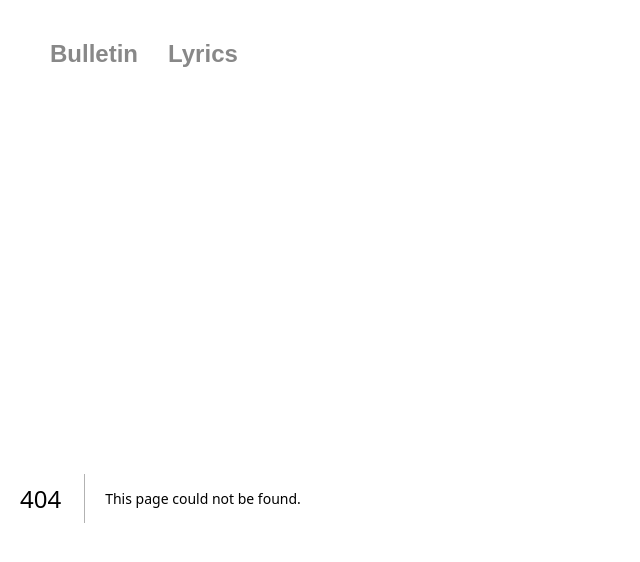
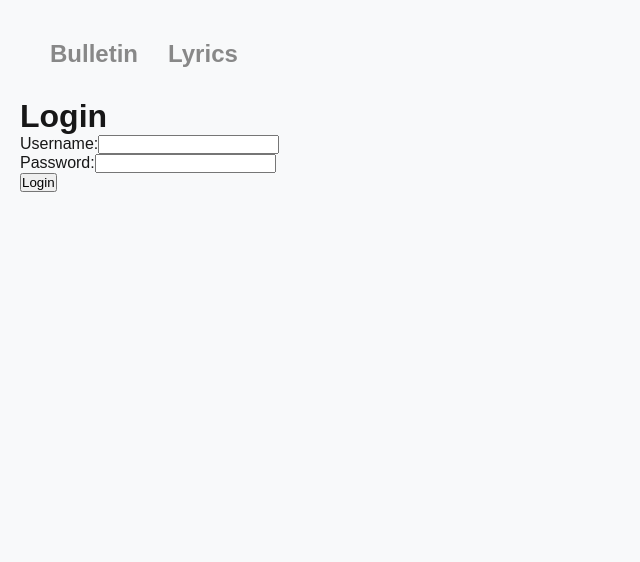
Before and after one commit to AwesomeYelim/ep-ui, a Next.js app: page /login in a window 1280 px wide. Before the commit this address had no page. Shown: the top 562 px of the page, without its empty margins (0-640 px from the left). Built offline with nearby package versions, Linux system fonts and the light colour scheme.

Commit message:
simple login

```diff
--- a/app/layout.tsx
+++ b/app/layout.tsx
@@ -1,15 +1,23 @@
+"use client";
 import RecoilProvider from "@/components/recoil-provider";
 import NavBar from "@/components/nav-bar";
+import { SessionProvider } from "next-auth/react";
 import "@/globals.css";
 import "@/styles.scss";
 
-export default function RootLayout({ children }: { children: React.ReactNode }) {
+export default function RootLayout({
+  children,
+}: {
+  children: React.ReactNode;
+}) {
   return (
     <html lang="ko">
       <body>
         <div className="entire-wrap">
-          <NavBar />
-          <RecoilProvider>{children}</RecoilProvider>
+          <SessionProvider>
+            <NavBar />
+            <RecoilProvider>{children}</RecoilProvider>
+          </SessionProvider>
         </div>
       </body>
     </html>
--- /dev/null
+++ b/app/login/page.tsx
@@ -0,0 +1,58 @@
+"use client";
+
+import { signIn } from "next-auth/react";
+import { useState } from "react";
+import { useRouter } from "next/navigation";
+
+const LoginPage = () => {
+  const [username, setUsername] = useState<string>("");
+  const [password, setPassword] = useState<string>("");
+  const [error, setError] = useState<string>("");
+  const router = useRouter();
+
+  const handleSubmit = async (e: React.FormEvent) => {
+    e.preventDefault();
+
+    const result = await signIn("credentials", {
+      redirect: false,
+      username,
+      password,
+    });
+
+    if (result?.error) {
+      setError("Invalid credentials");
+    } else {
+      router.push("/bulletin"); // 로그인 성공 시 bulletin 이동
+    }
+  };
+
+  return (
+    <div>
+      <h1>Login</h1>
+      <form onSubmit={handleSubmit}>
+        <div>
+          <label htmlFor="username">Username:</label>
+          <input
+            type="text"
+            id="username"
+            value={username}
+            onChange={(e) => setUsername(e.target.value)}
+          />
+        </div>
+        <div>
+          <label htmlFor="password">Password:</label>
+          <input
+            type="password"
+            id="password"
+            value={password}
+            onChange={(e) => setPassword(e.target.value)}
+          />
+        </div>
+        <button type="submit">Login</button>
+      </form>
+      {error && <p>{error}</p>}
+    </div>
+  );
+};
+
+export default LoginPage;
--- a/app/page.tsx
+++ b/app/page.tsx
@@ -2,7 +2,7 @@ import Link from "next/link";
 import { redirect } from "next/navigation";
 
 export default function Home() {
-  return redirect("/bulletin");
+  return redirect("/login");
 
   // return (
   //   <div className="w-80">
--- a/next.config.mjs
+++ b/next.config.mjs
@@ -1,5 +1,5 @@
 export default {
-  output: "export", // 정적 사이트 생성
+  // output: "export", // 정적 사이트 생성
   reactStrictMode: true,
   typescript: {
     // ignoreBuildErrors: true,
--- a/package.json
+++ b/package.json
@@ -15,6 +15,7 @@
     "imagesloaded": "5.0.0",
     "js-cookie": "^3.0.5",
     "next": "^14.2.0",
+    "next-auth": "^4.24.11",
     "pnpm": "^10.7.1",
     "react": "^18.2.0",
     "react-dom": "^18.2.0",
```
Also changed, not shown: app/api/auth/[...nextauth]/route.ts (added, +34 -0 lines), app/api/data.ts (deleted, +0 -22 lines), app/auth/authOptions.ts (added, +32 -0 lines), app/components/nav-bar.tsx (+0 -26 lines), app/logout/page.tsx (added, +17 -0 lines), 1 other file (tests, documents, lock files or other folders).
